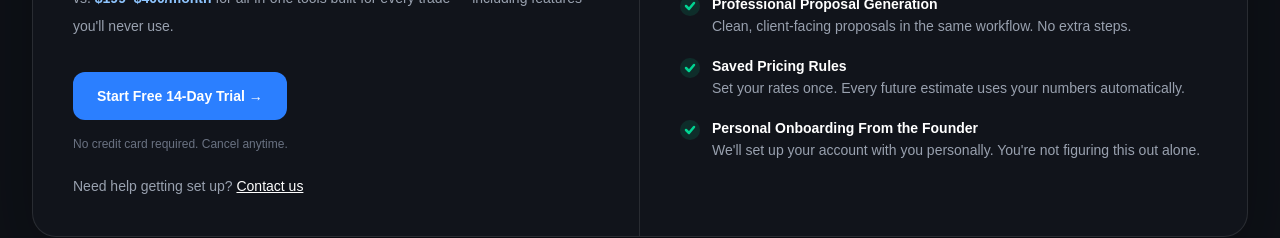
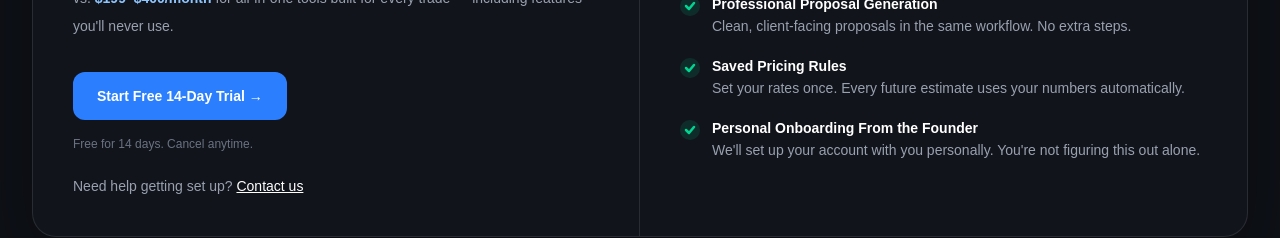
Before and after one commit to Carloslourenco218/deckmargin-app, a Next.js app: page / in a window 1280 px wide. Shown: the part 6560-6798 px from the top of the page. Built offline with nearby package versions, Linux system fonts and the light colour scheme.

Commit message:
updated landing page

```diff
--- a/app/landing/page.tsx
+++ b/app/landing/page.tsx
@@ -722,7 +722,7 @@ export default function HomePage() {
               <div className="mt-8">
                 <PrimaryButton href="/signup">Start Free 14-Day Trial →</PrimaryButton>
               </div>
-              <p className="mt-4 text-xs text-gray-500">No credit card required. Cancel anytime.</p>
+              <p className="mt-4 text-xs text-gray-500">Free for 14 days. Cancel anytime.</p>
               <p className="mt-6 text-sm text-gray-400">
                 Need help getting set up?{" "}
                 <a href="mailto:Carlos.lourenco@deckmargin.com" className="text-white underline hover:text-blue-300">
```
